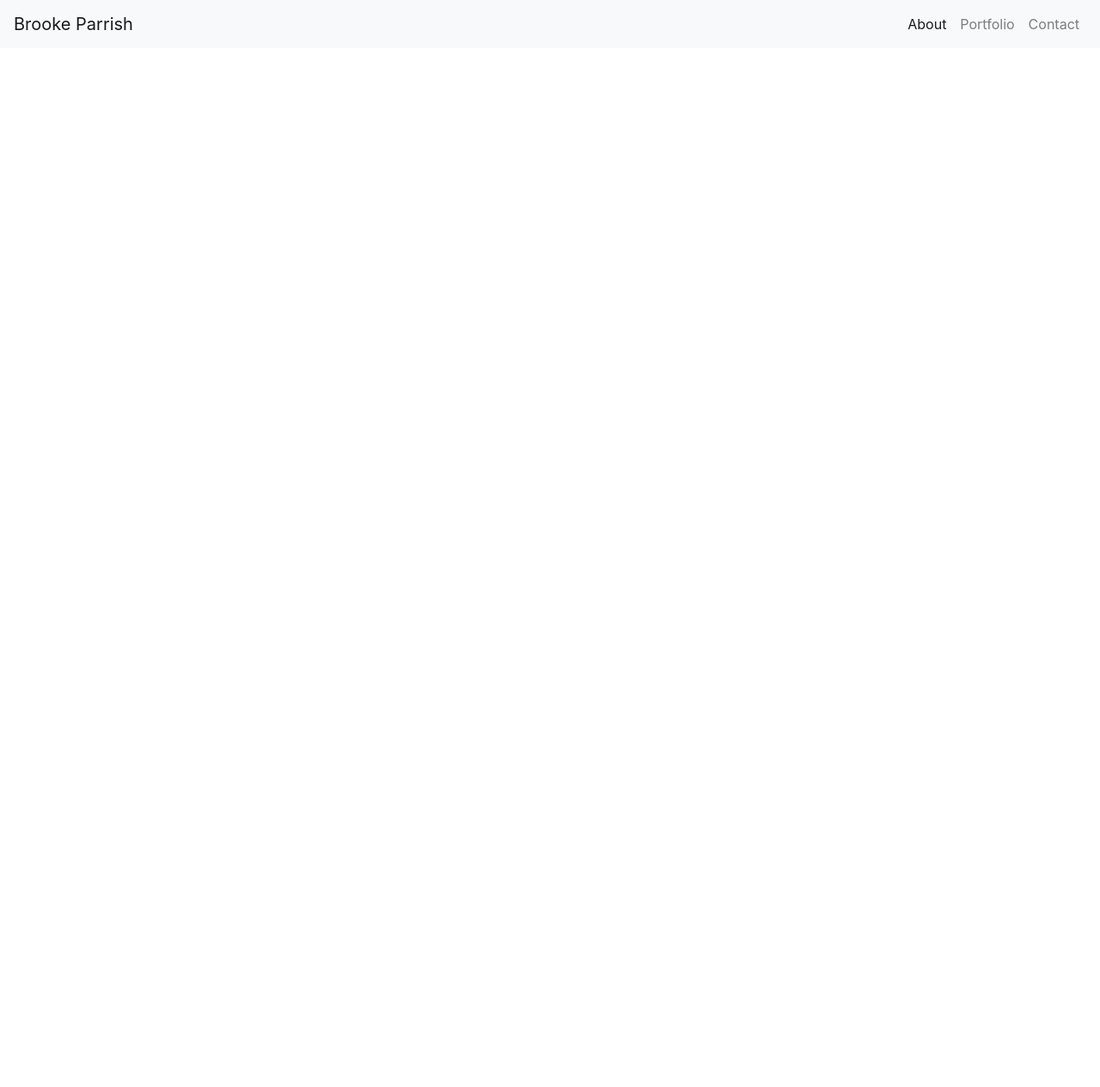
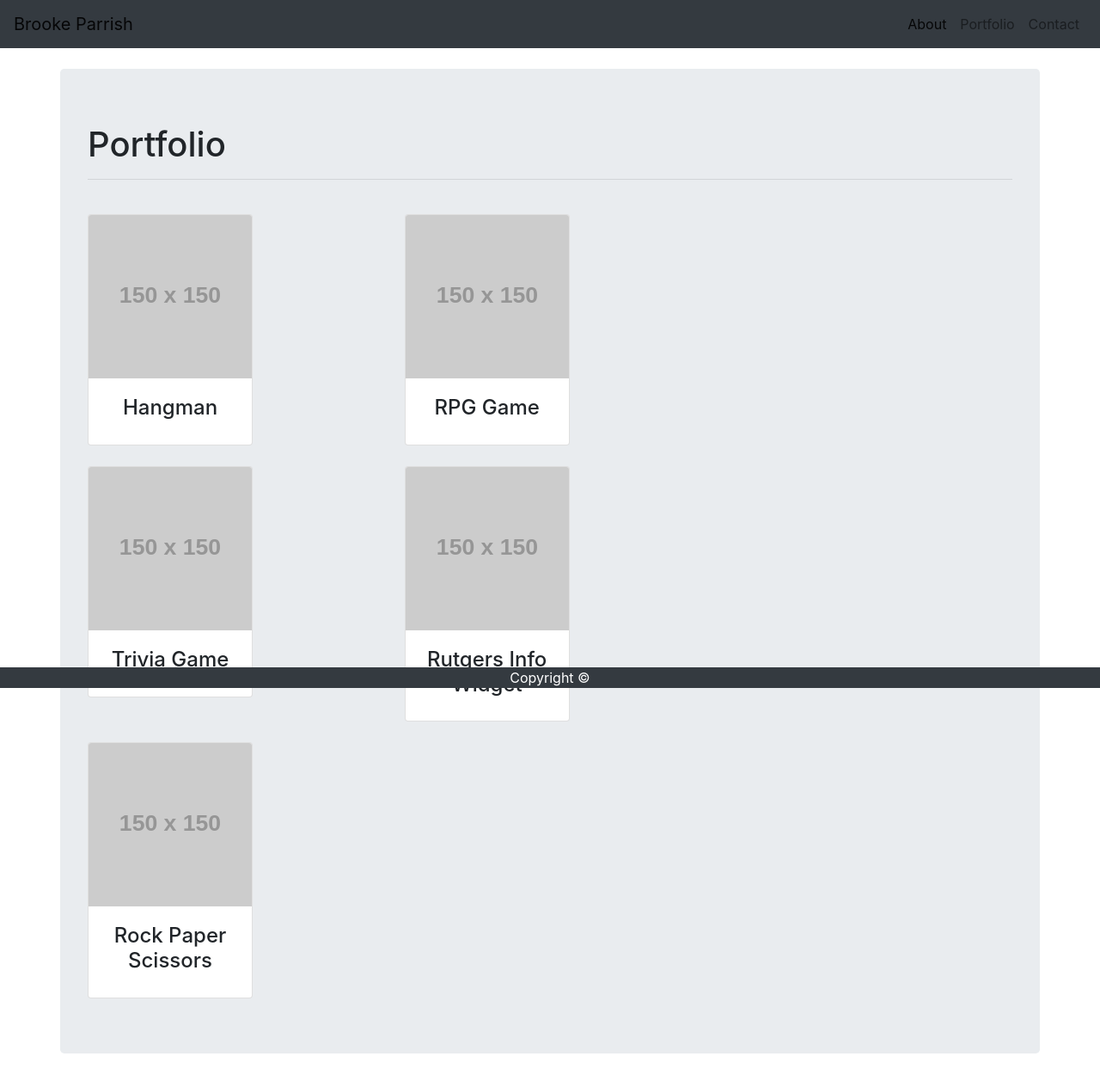
Before and after one commit to brookeparrish/Bootstrap-Portfolio, a plain HTML site: page portfolio.html in a window 1280 px wide. Shown: the whole page at 86% size. Before the commit the page ends 800 px from the top, so only its background shows below. Drawn offline with nearby package versions, Linux system fonts and the light colour scheme; placeholder pictures from the web are drawn by us.

Commit message:
filled out portfolio page

```diff
--- a/portfolio.html
+++ b/portfolio.html
@@ -12,7 +12,7 @@
 </head>
 
 <body>
-    <nav class="navbar navbar-expand-lg navbar-light bg-light">
+    <nav class="navbar navbar-expand-lg navbar-light bg-dark">
         <a class="navbar-brand" href="#">Brooke Parrish</a>
         <button class="navbar-toggler" type="button" data-toggle="collapse" data-target="#navbarSupportedContent"
             aria-controls="navbarSupportedContent" aria-expanded="false" aria-label="Toggle navigation">
@@ -33,6 +33,79 @@
         </div>
     </nav>
 
+    <br>
+
+    <div class="container jumbotron">
+        <div class="row">
+            <div class="col-12">
+                <h1>Portfolio</h1>
+                <hr>
+                <br>
+            </div>
+
+        </div>
+        <div class="row">
+            <div class="col-4">
+                <div class="card" style="width: 12rem;">
+                    <img class="card-img-top" src="https://via.placeholder.com/150" alt="Hangman">
+                    <div class="card-body">
+                        <h4 class="text-center">Hangman</h4>
+                    </div>
+                </div>
+            </div>
+            <div class="col-4">
+                    <div class="card" style="width: 12rem;">
+                            <img class="card-img-top" src="https://via.placeholder.com/150" alt="RPG Game">
+                            <div class="card-body">
+                                <h4 class="text-center">RPG Game</h4>
+                            </div>
+                        </div>
+            </div>
+            <div class="col-4"></div>
+        </div>
+        <br>
+
+        <div class="row">
+            <div class="col-4">
+                    <div class="card" style="width: 12rem;">
+                            <img class="card-img-top" src="https://via.placeholder.com/150" alt="Trivia Game">
+                            <div class="card-body">
+                                <h4 class="text-center">Trivia Game</h4>
+                            </div>
+                        </div>
+            </div>
+            <div class="col-4">
+                    <div class="card" style="width: 12rem;">
+                            <img class="card-img-top" src="https://via.placeholder.com/150" alt="Rutgers Info Widget">
+                            <div class="card-body">
+                                <h4 class="text-center">Rutgers Info Widget</h4>
+                            </div>
+                        </div>
+            </div>
+            <div class="col-4"></div>
+        </div>
+        <br>
+
+        <div class="row">
+            <div class="col-4">
+                    <div class="card" style="width: 12rem;">
+                            <img class="card-img-top" src="https://via.placeholder.com/150" alt="Rock Paper Scissors">
+                            <div class="card-body">
+                                <h4 class="text-center">Rock Paper Scissors</h4>
+                            </div>
+                        </div>
+            </div>
+            <div class="col-4"></div>
+            <div class="col-4"></div>
+        </div>
+    </div>
+    <br>
+
 </body>
 
+<footer>
+    <div class="container-fluid text-center text-white bg-dark fixed-bottom">Copyright ©</div>
+</footer>
+
+
 </html>
```
Also changed, not shown: index.html (+9 -1 lines).
